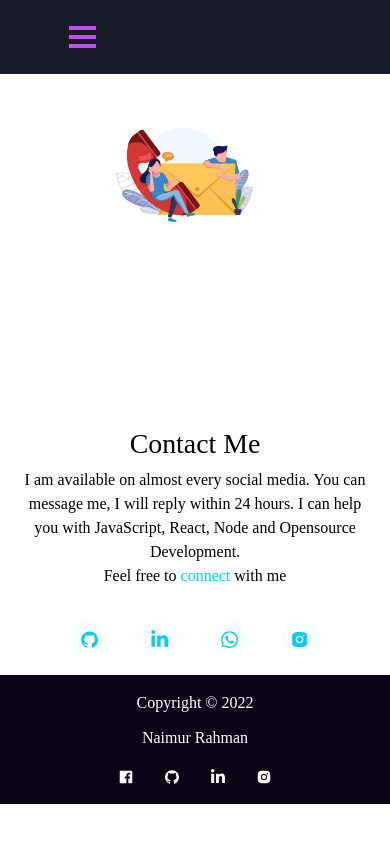
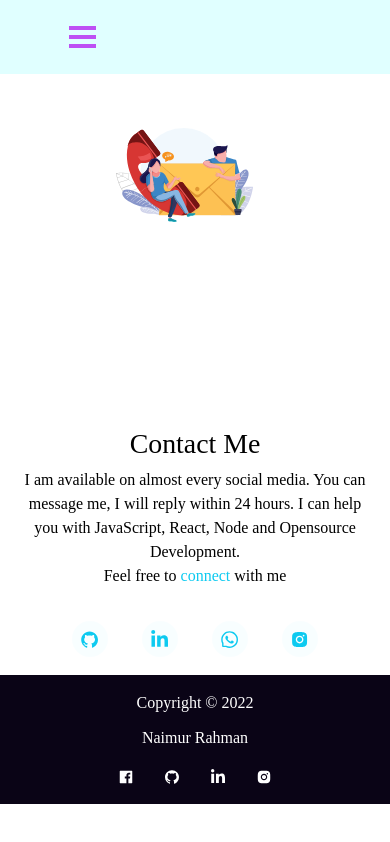
Before and after one commit to naimur202164-rony/naimur-porfolio, a React (Create React App) app: page /contact in a window 390 px wide. Built offline with nearby package versions, Linux system fonts and the light colour scheme.

Commit message:
all color are fixed

```diff
--- a/src/Components/Header/header.css
+++ b/src/Components/Header/header.css
@@ -1,7 +1,7 @@
 /* Navbar Section  */
 /* --------- */
 .sticky {
-  background-color: #ffffffd8 !important;
+  background-color: lightcyan !important;
   transition: all 0.3s ease-out 0s !important;
   box-shadow: 0px 10px 10px 0px rgba(9, 5, 29, 0.171) !important;
   backdrop-filter: blur(15px) !important;
@@ -70,7 +70,7 @@
   .navbar {
     padding: 1rem 2rem !important;
     font-size: 1.4rem !important;
-    background-color: #181a27 !important;
+    background-color: lightcyan !important;
   }
   .navbar-nav .nav-item a::after {
     display: none !important;
```
